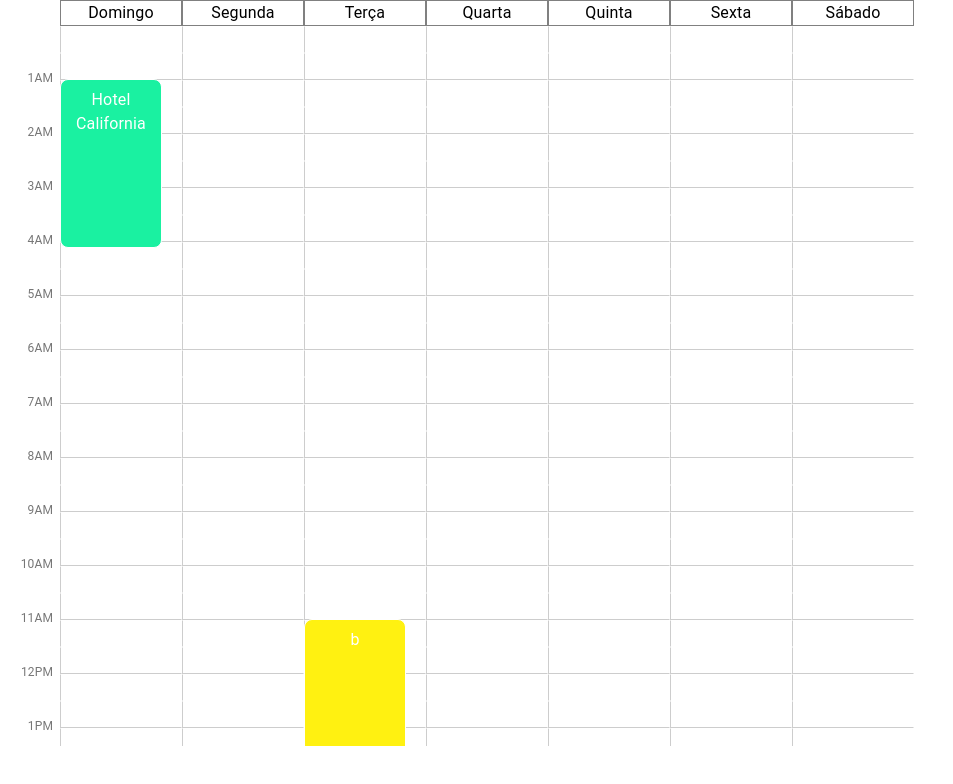
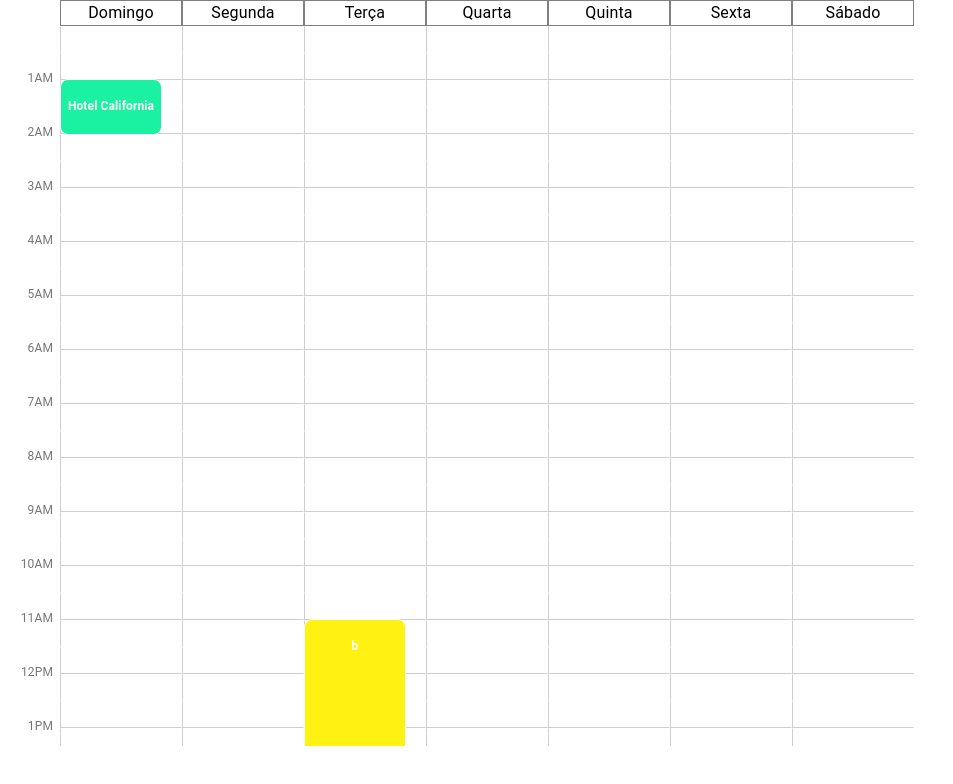
Before and after one commit to andlukass/calendar-react, a React (Vite) app: page / in a window 1280 px wide. Shown: the top 784 px of the page, without its empty margins (0-953 px from the left). Built offline with nearby package versions, Linux system fonts and the light colour scheme.

Commit message:
add event drag

```diff
--- a/package.json
+++ b/package.json
@@ -13,6 +13,7 @@
     "@emotion/react": "^11.11.4",
     "@emotion/styled": "^11.11.5",
     "@mui/material": "^5.16.4",
+    "html2canvas": "^1.4.1",
     "prop-types": "^15.8.1",
     "react": "^18.3.1",
     "react-dom": "^18.3.1",
--- a/src/Week/Hours/DayEvents.jsx
+++ b/src/Week/Hours/DayEvents.jsx
@@ -11,31 +11,19 @@ DayEvents.propTypes = {
 };
 function DayEvents({ hour, drag, events }) {
 
-  const [event, setEvent] = useEventModalStore((state) =>
-    [state.event, state.setEvent]);
+  const setEvent = useEventModalStore((state) => state.setEvent);
 
   if (!events || !events.length) return null;
   const day = events[0].day;
-
-  const eventColor = (eventUser) =>
-    users.find((user) => user.id === eventUser).color;
 
   return (
     <>
       {events.map((event) => (
         event.day === day && event.start === hour &&
-        <Event
-          onClick={() => {
-            setEvent(event);
-          }}
+        <Event onClick={()=>setEvent(event)}
           key={event.id}
-          title={event.title}
-          start={event.start}
-          color={eventColor(event.user)}
-          end={event.end}
-          left={event.left}
+          event={event}
           drag={drag}
-          width={event.width ? event.width : 100}
         />
       ))
       }
--- a/src/Week/Hours/Event.jsx
+++ b/src/Week/Hours/Event.jsx
@@ -1,60 +1,81 @@
 import { Box, Typography } from '@mui/material'
-import { getEventHeight } from './utils/getEventHeight';
 
 import PropTypes from 'prop-types';
-import { useState } from 'react';
+import useEvent from './useEvent';
 
 Event.propTypes = {
-  title: PropTypes.string.isRequired,
-  start: PropTypes.number.isRequired,
-  end: PropTypes.number.isRequired,
+  event: PropTypes.object,
   drag: PropTypes.object,
-  color: PropTypes.string,
-  width: PropTypes.number,
-  left: PropTypes.number,
   onClick: PropTypes.func,
 };
-function Event({ width, start, end, drag, color, title, left, onClick}) {
+function Event({ event, drag, onClick}) {
 
-  const [opacity, setOpacity] = useState(1);
-
-  const height = getEventHeight(start, end + 1);
-  const finalWidth = !drag ? 120 : width;
+  const { eventContainerRef,
+    handleDragStart,
+    handleDragOver,
+    handleDragLeave,
+    handleDragEnd, eventProps } = useEvent({ event, drag });
 
   return (
     <>
-      <Box
-        onClick={onClick}
-        onDragStart={()=>setOpacity(0.5)}
-        onDragEnd={()=>setOpacity(1)}
-        sx={eventStyle(finalWidth, height, color, opacity, drag, left)}
-        draggable={drag ? true : false}>
-        <Typography variant='body1' sx={{userSelect: "none"}}>
-          {title}
-        </Typography>
+      <Box ref={eventContainerRef} onClick={onClick}
+        sx={containerStyle(eventProps, drag)}
+        onDragLeave={handleDragLeave}
+        onDragOver={handleDragOver}
+        onDragEnd={handleDragEnd}
+      >
+        <Box sx={cellStyle} draggable onDragStart={(e)=>{handleDragStart(e, -1)}}>
+          <Typography variant='body1' sx={titleStyle}>
+            {event.title}
+          </Typography>
+        </Box>
+        { eventProps.size > 1 &&
+          Array.from({ length: (eventProps.size - 1) }, (_, index) => index + 1).map((item, index) => (
+            <Box key={index} sx={cellStyle} draggable
+              onDragStart={(e)=>{handleDragStart(e, index)}}
+            />
+          ))
+        }
       </Box>
     </>
   )
 }
 
-const eventStyle = (width, height, color, opacity, drag, left) => ({
-  pointerEvents: drag ? (drag.dragStart ? "none" : "auto") : "none",
+const titleStyle = {
+  fontWeight: "bold",
+  fontSize: 12,
+  userSelect: "none",
+  mt: 3,
+  textAlign: "start",
+};
+
+const cellStyle = {
+  display: "flex",
+  justifyContent: "center",
+  alignItems: "center",
+  height: 25,
+  p:0,
+  border: "0.5pt solid transparent",
+}
+
+const containerStyle = (eventProps, drag) => ({
+  pointerEvents: drag ? ((eventProps.isDragging) ? "none" : "auto") : "none",
   textAlign: "center",
   whiteSpace: 'pre-line',
   cursor: 'pointer',
   position: "absolute",
   top: -1,
-  left: left,
-  opacity: opacity,
-  width: width ? width : 100,
-  height: height,
+  left: eventProps.left,
+  opacity: eventProps.opacity,
+  width: eventProps.width ? eventProps.width : 100,
+  height: "auto",
   display: "flex",
+  flexDirection: "column",
   justifyContent: "center",
-  backgroundColor: color ? color : "#9441d8",
+  backgroundColor: eventProps.color ? eventProps.color : "#9441d8",
   borderRadius: 2,
   border: "1pt solid white",
   color: "white",
-  pt: 1,
   fontSize: 12,
   zIndex: drag ? 89 : 90,
   transition: "0.1s",
--- a/src/Week/Hours/EventSelector.jsx
+++ b/src/Week/Hours/EventSelector.jsx
@@ -10,7 +10,7 @@ EventSelector.propTypes = {
 };
 function EventSelector({ hour, day, drag }) {
 
-  const { dragStart, dragEnd, dragDay } = drag;
+  const { eventDragStart, dragStart, dragEnd, dragDay } = drag;
 
   const getStart = () => {
     return dragStart - dragEnd < 0 ? dragStart : dragEnd;
@@ -19,10 +19,18 @@ function EventSelector({ hour, day, drag }) {
   const title = Math.abs(dragStart - dragEnd) === 0 ? `Novo Evento, ${getHourByIndex(dragStart)}`
     : `Novo Evento\n${getHourByIndex(dragStart)} - ${getHourByIndex(dragEnd + 1)}`;
 
+    const event = {
+      start: dragStart,
+      title: title,
+      end: dragEnd,
+      day: dragDay,
+      width: 120,
+    }
+
   return (
     <>
-      { hour === getStart() && day == dragDay &&
-      <Event start={dragStart} end={dragEnd} title={title} />}
+      { eventDragStart === -1 && hour === getStart() && day === dragDay &&
+      <Event event={event} />}
     </>
   )
 }
--- a/src/Week/Hours/HourCell.jsx
+++ b/src/Week/Hours/HourCell.jsx
@@ -18,20 +18,21 @@ function HourCell({ day, hour, drag }) {
       day: day,
       start: start,
       end: hour,
-    })
+    });
+    stopDraggin();
   };
 
   return (
     <Box onDragStart={()=>startDraggin(day, hour)}
       onDragEnd={()=>{stopDraggin()}}
-      onDrop={()=>{stopDraggin();
-        if (!dragStart) return;
+      onDrop={()=>{
+        if (dragStart === -1) return;
         createEvent(dragStart)
       }}
       onClick={()=>createEvent(hour)}
       onDragOver={(e) => {
         e.preventDefault();
-        updateEnd(hour);
+        updateEnd(day, hour);
       }}
       className="draggable-item"
       sx={cellStyle(hour)}
--- /dev/null
+++ b/src/Week/Hours/useEvent.jsx
@@ -0,0 +1,82 @@
+import { useEffect, useRef, useState } from 'react'
+import { useEventsStore } from '../../data/events/useEventsStore';
+import { users } from '../../data/users/users';
+import { changeGhostImg } from './utils/changeGhostImg';
+import { getGhostImg } from './utils/getGhostImg';
+
+function useEvent({ event, drag }) {
+
+  const editEvent = useEventsStore((state) => state.editEvent);
+
+  const [isDragging, setIsDragging] = useState(false);
+  const [opacity, setOpacity] = useState(1);
+
+  const eventContainerRef = useRef(null);
+  const containerImg = useRef(null);
+
+  const eventSize = event.end + 1 - event.start;
+  const width = !drag ? 120 : event.width;
+  const eventColor = event.user && users.find((user) => user.id === event.user).color;
+
+  const eventProps = {
+    left: event.left,
+    color: eventColor,
+    width: width,
+    isDragging: isDragging,
+    opacity: opacity,
+    size: eventSize,
+  }
+
+  const createEvent = () => {
+    if (drag.eventDragStart < 0 || drag.eventDragStart > 47) return;
+    if (drag.dragEnd < 0 || drag.dragEnd > 47) return;
+    if (drag.dragDay < 0 || drag.dragDay > 31) return;
+    const duration = event.end - event.start;
+    const diff = Math.abs(event.start - drag.eventDragStart);
+    const start = drag.dragEnd - diff;
+    let newEvent = {
+      id: event.id,
+      user: event.user,
+      description: event.description,
+      day: drag.dragDay,
+      start: start,
+      end: start + duration,
+    }
+    editEvent(newEvent);
+  }
+
+  const handleDragOver = (e) => {
+    e.preventDefault();
+    if (!isDragging) setIsDragging(true);
+  }
+
+  const handleDragLeave = () => {
+    setIsDragging(false);
+  }
+
+  const handleDragEnd = () => {
+    setOpacity(1);
+    createEvent();
+    drag.stopDraggin();
+  }
+
+  const handleDragStart = (e, index) => {
+    drag.startEventDraggin(event.day, event.start + index + 1);
+    changeGhostImg(e, containerImg, 0, ((index+1)*25));
+    setOpacity(0.5);
+  }
+
+  useEffect(() => {
+    getGhostImg(eventContainerRef, containerImg);
+  }, []);
+
+  return { eventContainerRef,
+    handleDragLeave,
+    handleDragStart,
+    handleDragOver,
+    handleDragEnd,
+    eventProps,
+   };
+}
+
+export default useEvent;
--- /dev/null
+++ b/src/Week/Hours/utils/changeGhostImg.js
@@ -0,0 +1,7 @@
+export const changeGhostImg = async (e, imgRef, diffX, diffY) => {
+  diffX = diffX || 0;
+  diffY = diffY || 0;
+  const offsetX = e.clientX - e.target.getBoundingClientRect().left;
+  const offsetY = e.clientY - e.target.getBoundingClientRect().top;
+  e.dataTransfer.setDragImage(imgRef.current, offsetX + diffX,offsetY + diffY);
+}
--- a/src/Week/Hours/utils/getEventHeight.js
+++ /dev/null
@@ -1,9 +0,0 @@
-export const getEventHeight = (dragStart, dragEnd) => {
-  if (dragStart === null || dragEnd === null) return 1;
-  const start = dragStart < dragEnd ? dragStart : dragEnd;
-  const end = dragStart < dragEnd ? dragEnd : dragStart;
-  const diff = (end - start);
-
-  const height = (30 * diff)-(diff*3.5);
-  return height;
-}
--- /dev/null
+++ b/src/Week/Hours/utils/getGhostImg.js
@@ -0,0 +1,27 @@
+import html2canvas from "html2canvas";
+
+export const getGhostImg = async (ref, imgRef) => {
+  if (ref.current) {
+    const canvas = await html2canvas(ref.current, {
+      backgroundColor: null, // Define o fundo como transparente
+    });
+    const imgData = canvas.toDataURL('image/png');
+    const img = new Image();
+    img.src = imgData;
+    img.onload = () => {
+      const halfWidth = img.width / 2;
+      const halfHeight = img.height / 2;
+
+      const resizedCanvas = document.createElement('canvas');
+      resizedCanvas.width = halfWidth;
+      resizedCanvas.height = halfHeight;
+
+      const ctx = resizedCanvas.getContext('2d');
+      ctx.drawImage(img, 0, 0, halfWidth, halfHeight);
+
+      const resizedImg = new Image();
+      resizedImg.src = resizedCanvas.toDataURL('image/png');
+      imgRef.current = (resizedImg);
+    };
+  }
+};
--- a/src/Week/useDrag.jsx
+++ b/src/Week/useDrag.jsx
@@ -2,24 +2,33 @@ import { useEffect, useState } from 'react'
 import { removeDragImage } from './utils/removeDragImage';
 
 function useDrag() {
-  const [dragStart, setDragStart] = useState(null);
-  const [dragEnd, setDragEnd] = useState(null);
-  const [dragDay, setDragDay] = useState(null);
+  const [dragStart, setDragStart] = useState(-1);
+  const [eventDragStart, setEventDragStart] = useState(-1);
+  const [dragEnd, setDragEnd] = useState(-1);
+  const [dragDay, setDragDay] = useState(-1);
 
-  const updateEnd = (end) => {
+  const updateEnd = (day, end) => {
+    if (eventDragStart !== -1 && day !== dragDay) setDragDay(day);
     if (end !== dragEnd) setDragEnd(end);
   }
 
   const startDraggin = (day, start) => {
     setDragStart(start);
     setDragDay(day);
+    // console.log('dragging started at: ', start, ' on day: ', day);
+  }
+
+  const startEventDraggin = (day, start) => {
+    setEventDragStart(start);
+    setDragDay(day);
+    // console.log('dragging started at: ', start, ' on day: ', day);
   }
 
   const stopDraggin = () => {
-    setDragStart(null);
-    setDragEnd(null);
-    setDragDay(null);
-    if (dragStart === null) return;
+    setDragStart(-1);
+    setEventDragStart(-1);
+    setDragEnd(-1);
+    setDragDay(-1);
     // console.log('dragging started at: ', dragStart,
     // 'and ended at: ', end, ' on day: ', dragDay);
   }
@@ -29,6 +38,8 @@ function useDrag() {
   }, []);
 
   return { dragStart,
+    startEventDraggin,
+    eventDragStart,
     startDraggin,
     stopDraggin,
     updateEnd,
--- a/src/data/events/initialEvents.js
+++ b/src/data/events/initialEvents.js
@@ -3,7 +3,7 @@ export const initialEvents = [
       id: 53,
       date: new Date(),
       start: 2,
-      end: 7,
+      end: 3,
       day: 0,
       user: "1",
       title: "Hotel California",
```
Also changed, not shown: 1 other file (tests, documents, lock files or other folders).
